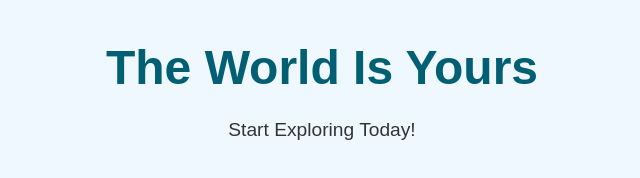
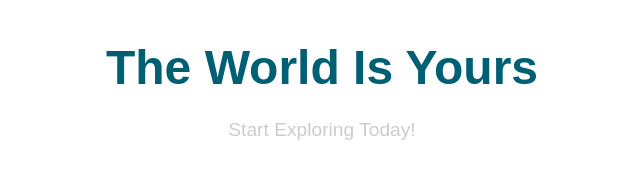
Before and after one commit to Kryze7773/Money_Website, a plain HTML site: page index.html in a window 1280 px wide. Shown: the whole page, without its empty margins (318-958 px from the left). Drawn offline with Linux system fonts and the light colour scheme; files whose address does not match are found by name; a web font is replaced by a local one.

Commit message:
Update style.css

```diff
--- a/style.css
+++ b/style.css
@@ -13,8 +13,8 @@ body {
 	font-family: 'Ghostmeat', sans-serif;
 	margin: 40px;
 	text-align: center;
-	background-color: #f0f8ff;
-	color: #333;
+	background-color: #ffffff;
+	color: #cccccc;
 }
 
 /* Styling the heading */
```
